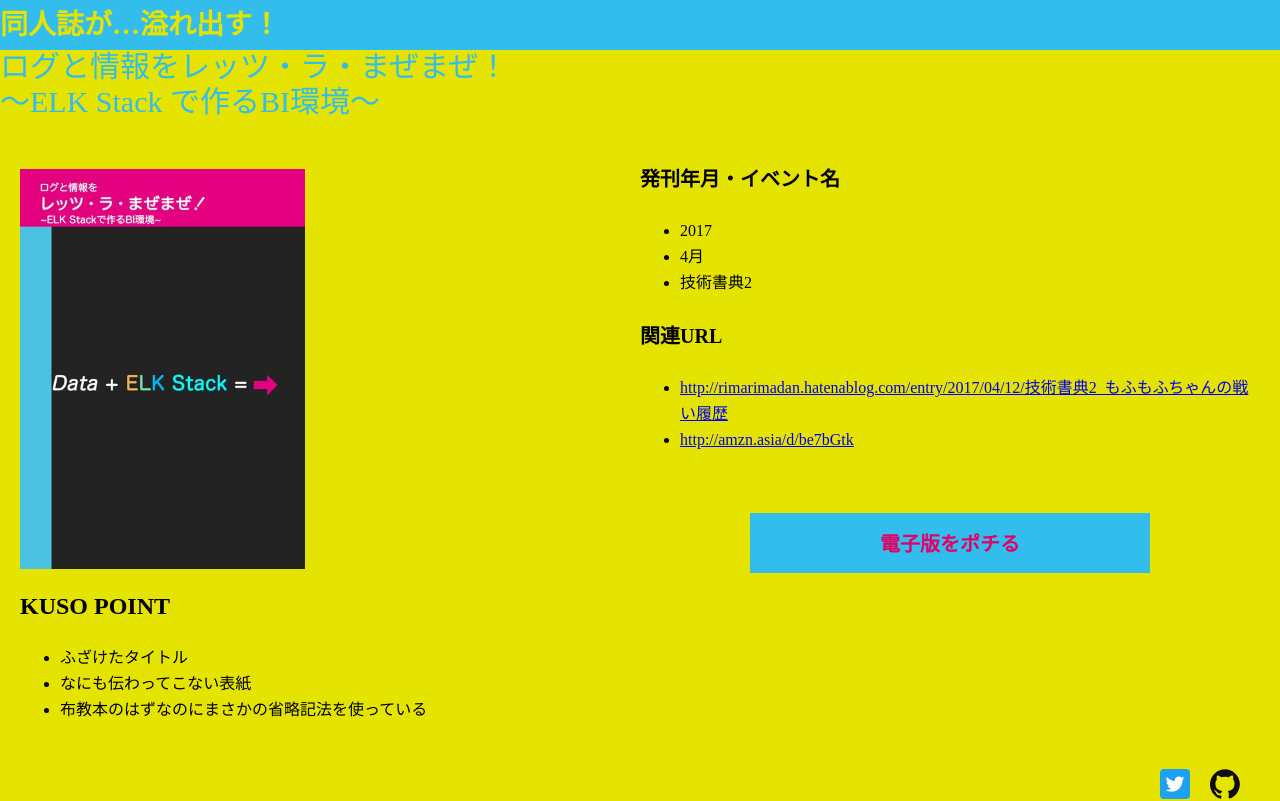
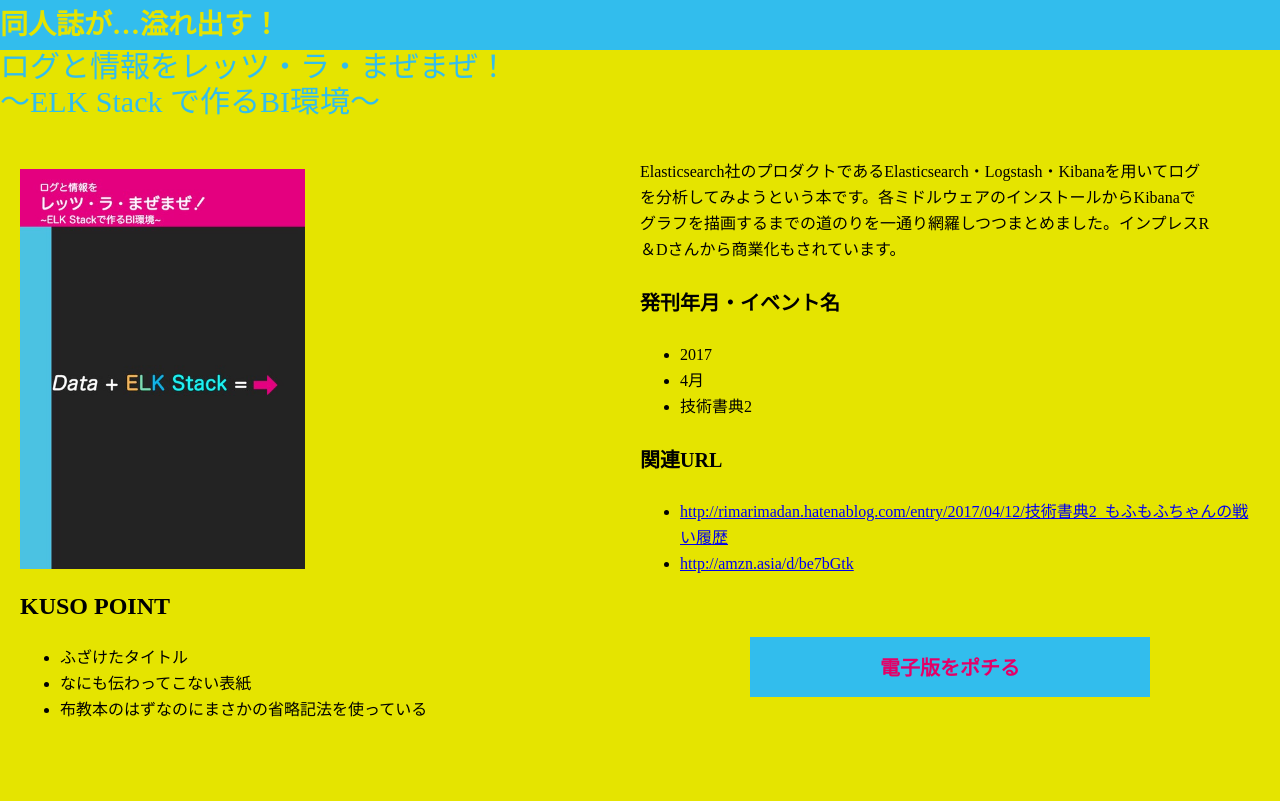
Before and after one commit to MofuMofu2/portfolio-vue, a Vue app: page / in a window 1280 px wide. Shown: the top 801 px of the page. Built offline with nearby package versions, Linux system fonts and the light colour scheme.

Commit message:
[add] 説明文の値をJSONから取得

```diff
--- a/src/components/BookDescription.vue
+++ b/src/components/BookDescription.vue
@@ -1,16 +1,22 @@
 <template>
   <div class="book-description">
-    <div class="description" v-bind:description="text">{{ text }}</div>
+    <div class="description" v-bind:description="descText">{{ descText }}</div>
   </div>
 </template>
 
 <script>
+import bookData from '../assets/book-data.json'
 export default {
   name: 'bookDescription',
   data() {
     return {
-      text: ''
+      bookData: bookData
       }
+  },
+  computed: {
+    descText : function() {
+      return bookData[0].book_description
+    }
   }
 }
 </script>
```
